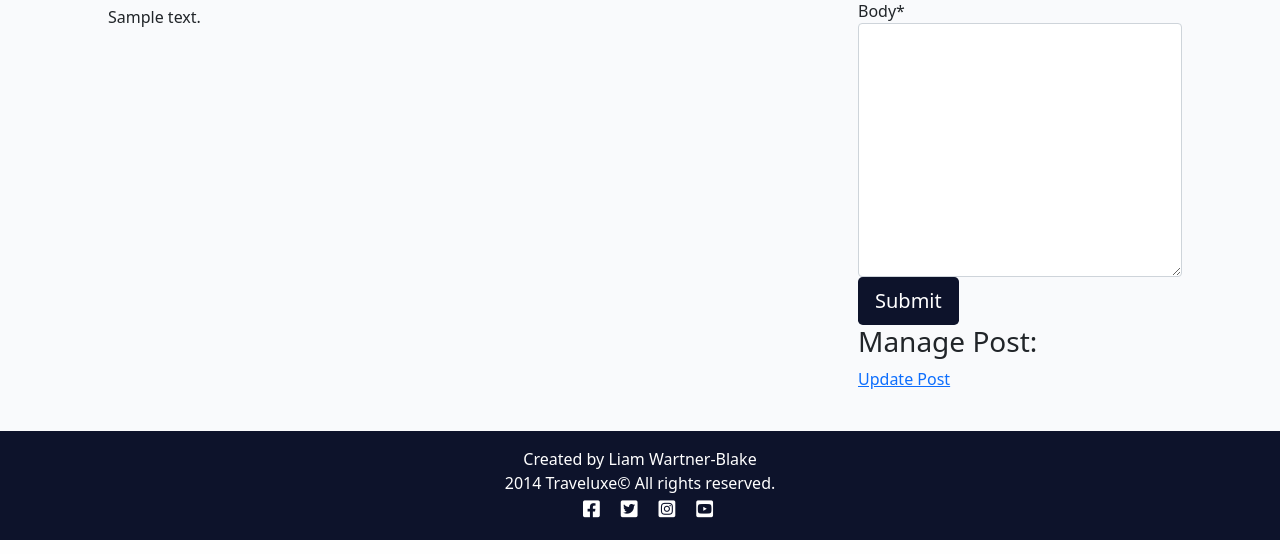
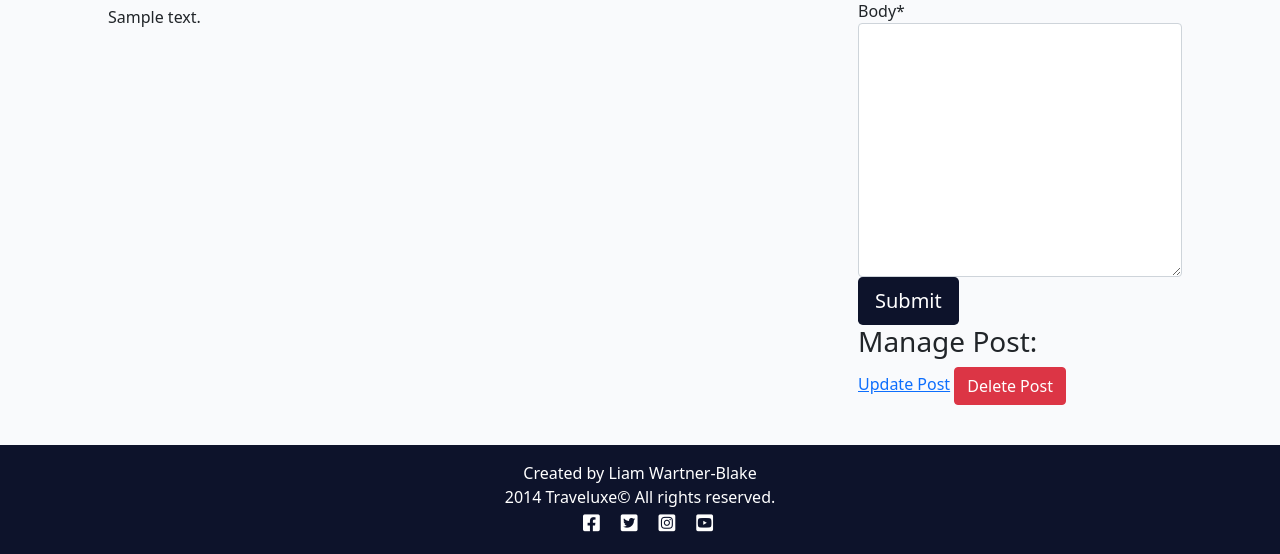
Before and after one commit to Liam-WB/DjangoTraveluxe2, a Django app: a page that uses templates/post_detail.html in a window 1280 px wide. Shown: the part 728-1282 px from the top of the page. Run offline with Django 3.2, Linux system fonts and the light colour scheme; a user stored in the database is signed in; tables that the repository leaves empty hold one stand-in row (values such as "Sample post"); some libraries are stand-ins or nearby versions.

Commit message:
-Add user post delete functionality

```diff
--- a/market/urls.py
+++ b/market/urls.py
@@ -9,4 +9,5 @@ urlpatterns = [
     path('like/<slug:slug>', views.PostLike.as_view(), name='post_like'),
     path('post-form/', PostCreate.as_view(), name='post_form'),
     path('post/update/<slug:slug>/', views.PostUpdate.as_view(), name='post_update_form'),
+    path('post/delete/<slug:slug>/', views.PostDelete.as_view(), name='post_delete'),
 ]
--- a/market/views.py
+++ b/market/views.py
@@ -1,6 +1,6 @@
 from django.shortcuts import render, get_object_or_404, reverse
-from django.views.generic.edit import CreateView
-from django.views.generic.edit import UpdateView
+from django.views.generic.edit import CreateView, UpdateView
+from django.views.generic import DeleteView
 from django.views import generic, View
 from django.http import HttpResponseRedirect
 from .models import Post
@@ -114,6 +114,10 @@ class PostUpdate(LoginRequiredMixin, UpdateView):
         context['post'] = self.get_object()
         return context
 
+class PostDelete(LoginRequiredMixin, DeleteView):
+    model = Post
+    success_url = reverse_lazy('home')
+
 
 class AuthorCreateView(LoginRequiredMixin, CreateView):
     model = Author
--- a/templates/post_detail.html
+++ b/templates/post_detail.html
@@ -116,6 +116,10 @@
             {% if is_post_owner %}
                 <h3>Manage Post:</h3>
                 <a href="{% url 'post_update_form' post.slug %}">Update Post</a>
+                <form method="post" action="{% url 'post_delete' post.slug %}" style="display: inline;">
+                    {% csrf_token %}
+                    <button type="submit" class="btn btn-danger">Delete Post</button>
+                </form>
             {% endif %}
         {% endif %}
             </div>
```
